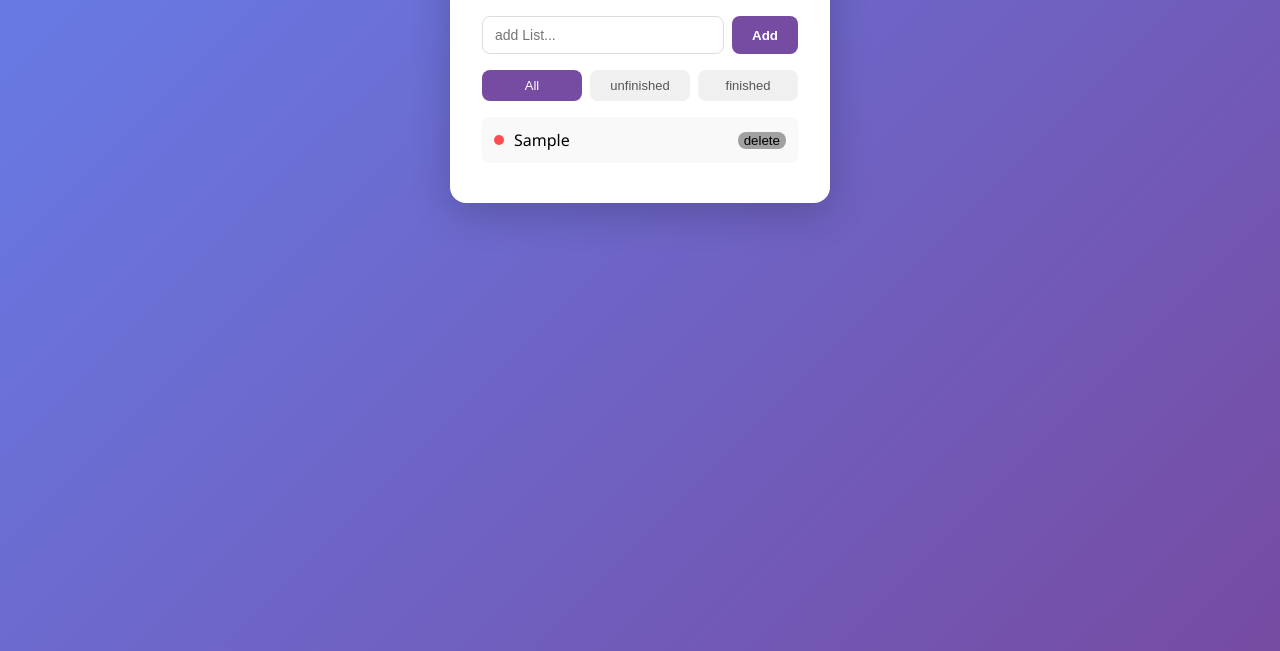
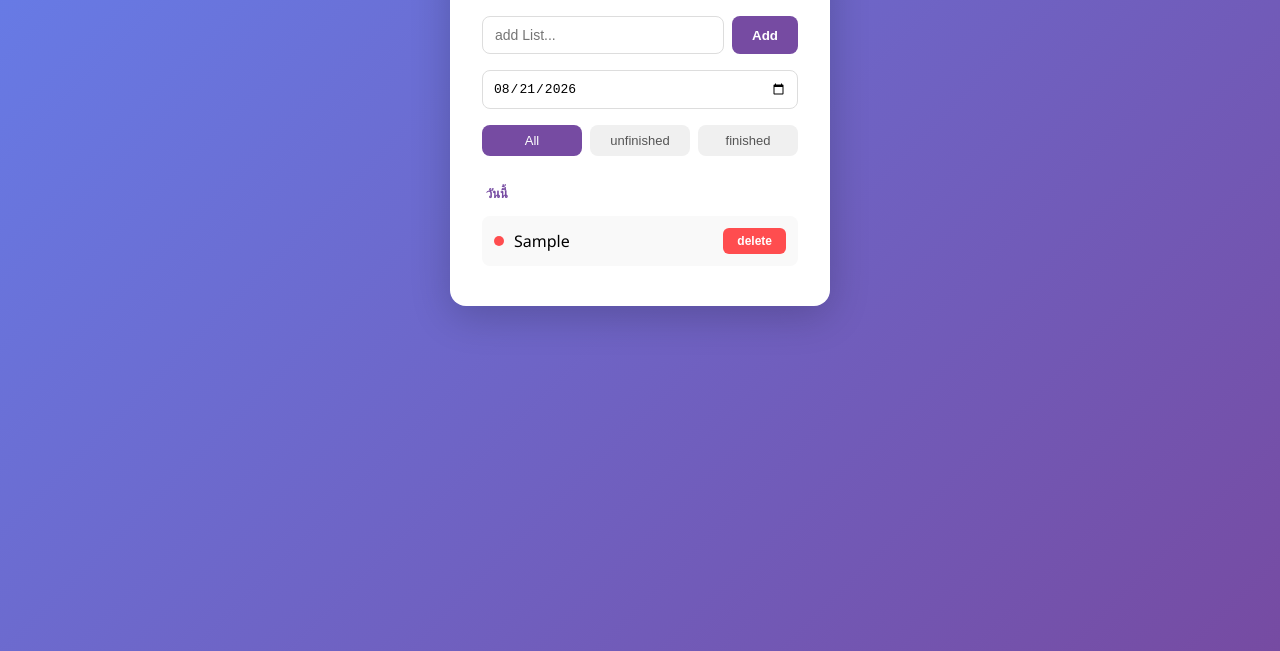
Before and after one commit to Navanon-N18/Todo-list, a plain HTML site: page index.html in a window 1280 px wide. Both pictures are taken after typing "Sample" into the empty fields and a click on the button "Add". Shown: the part 149-800 px from the top of the page. Drawn offline with Linux system fonts and the light colour scheme.

Commit message:
feat:add daily

```diff
--- a/index.html
+++ b/index.html
@@ -1,7 +1,7 @@
 <!DOCTYPE html>
 <html lang="th">
     <head>
-        <meta charset="=UTF-8">
+        <meta charset="UTF-8">
         <title>My Todo List</title>
         <link rel="stylesheet" href="style.css">
     </head>
@@ -11,6 +11,9 @@
             <div class="input-row">
                 <input type="text" id="todo-input" placeholder="add List...">
                 <button id ="add-btn">Add</button>
+            </div>
+            <div class="date-row">
+                <input type="date" id="todo-date">
             </div>
                 <div class="filter-row">
                 <button class="filter-btn active" data-filter="all">All</button>
--- a/script.js
+++ b/script.js
@@ -1,10 +1,13 @@
 const input = document.getElementById("todo-input");
+const dateInput = document.getElementById("todo-date");
 const addBtn = document.getElementById("add-btn");
 const todoList = document.getElementById("todo-list");
 const filterBtns = document.querySelectorAll(".filter-btn");
 
 let currentFilter = "all";
 let todos = JSON.parse(localStorage.getItem("todos")) || [];
+
+dateInput.valueAsDate = new Date();
 
 addBtn.addEventListener("click", addTodo);
 
@@ -16,7 +19,7 @@ filterBtns.forEach(function (btn) {
     btn.classList.add("active");
 
     currentFilter = btn.dataset.filter;
-    applyFilter();
+    renderAll();
   });
 });
 
@@ -27,17 +30,73 @@ function addTodo() {
     return;
   }
 
-  const todo = { text: text, completed: false };
-  todos.push(todo);
+  const date = dateInput.value || new Date().toISOString().split("T")[0];
+
+  todos.push({ text: text, completed: false, date: date });
   saveTodos();
-  renderTodo(todo);
 
   input.value = "";
-  applyFilter();
+  renderAll();
+}
+
+function saveTodos() {
+  localStorage.setItem("todos", JSON.stringify(todos));
+}
+
+function formatDateLabel(dateStr) {
+  const date = new Date(dateStr + "T00:00:00");
+  const today = new Date();
+  today.setHours(0, 0, 0, 0);
+
+  const diffDays = Math.round((date - today) / (1000 * 60 * 60 * 24));
+
+  if (diffDays === 0) return "วันนี้";
+  if (diffDays === 1) return "พรุ่งนี้";
+  if (diffDays === -1) return "เมื่อวาน";
+
+  return date.toLocaleDateString("th-TH", {
+    weekday: "long",
+    day: "numeric",
+    month: "short",
+  });
+}
+
+function getFilteredTodos() {
+  return todos.filter(function (todo) {
+    if (currentFilter === "active") return !todo.completed;
+    if (currentFilter === "completed") return todo.completed;
+    return true;
+  });
+}
+
+function renderAll() {
+  todoList.innerHTML = "";
+
+  const filtered = getFilteredTodos();
+
+  const grouped = {};
+  filtered.forEach(function (todo) {
+    if (!grouped[todo.date]) grouped[todo.date] = [];
+    grouped[todo.date].push(todo);
+  });
+
+  const sortedDates = Object.keys(grouped).sort();
+
+  sortedDates.forEach(function (date) {
+    const header = document.createElement("li");
+    header.classList.add("date-header");
+    header.textContent = formatDateLabel(date);
+    todoList.appendChild(header);
+
+    grouped[date].forEach(function (todo) {
+      todoList.appendChild(renderTodo(todo));
+    });
+  });
 }
 
 function renderTodo(todo) {
   const li = document.createElement("li");
+  li.classList.add("todo-item");
 
   const dot = document.createElement("span");
   dot.classList.add("status-dot");
@@ -56,47 +115,25 @@ function renderTodo(todo) {
 
   li.addEventListener("click", function () {
     todo.completed = !todo.completed;
-    li.classList.toggle("completed");
-    dot.classList.toggle("dot-done");
-    dot.classList.toggle("dot-pending");
     saveTodos();
-    applyFilter();
+    renderAll();
   });
 
   const deleteBtn = document.createElement("button");
   deleteBtn.textContent = "delete";
+  deleteBtn.classList.add("delete-btn");
   deleteBtn.addEventListener("click", function (event) {
     event.stopPropagation();
     todos = todos.filter(function (t) {
       return t !== todo;
     });
-    li.remove();
     saveTodos();
+    renderAll();
   });
 
   li.appendChild(deleteBtn);
-  todoList.appendChild(li);
+
+  return li;
 }
 
-function saveTodos() {
-  localStorage.setItem("todos", JSON.stringify(todos));
-}
-
-function applyFilter() {
-  const items = todoList.querySelectorAll("li");
-
-  items.forEach(function (item) {
-    const isCompleted = item.classList.contains("completed");
-
-    if (currentFilter === "all") {
-      item.style.display = "flex";
-    } else if (currentFilter === "active") {
-      item.style.display = isCompleted ? "none" : "flex";
-    } else if (currentFilter === "completed") {
-      item.style.display = isCompleted ? "flex" : "none";
-    }
-  });
-}
-
-todos.forEach(renderTodo);
-applyFilter();
+renderAll();
--- a/style.css
+++ b/style.css
@@ -133,3 +133,43 @@ li:hover {
 .dot-done {
   background: #52c41a;
 }
+#todo-date {
+  padding: 10px;
+  border: 1px solid #ddd;
+  border-radius: 8px;
+  font-size: 13px;
+}
+
+.date-header {
+  background: none !important;
+  font-weight: 700;
+  font-size: 13px;
+  color: #764ba2;
+  padding: 12px 4px 6px !important;
+  cursor: default !important;
+  text-transform: uppercase;
+}
+
+.date-header:hover {
+  background: none !important;
+}
+li button.delete-btn {
+  background: #ff4d4f;
+  color: white;
+  padding: 6px 14px;
+  font-size: 12px;
+  font-weight: 600;
+  border-radius: 6px;
+}
+
+li button.delete-btn:hover {
+  background: #d9363e;
+  opacity: 1;
+}
+.date-row {
+  margin-bottom: 16px;
+}
+
+.date-row #todo-date {
+  width: 100%;
+}
```
